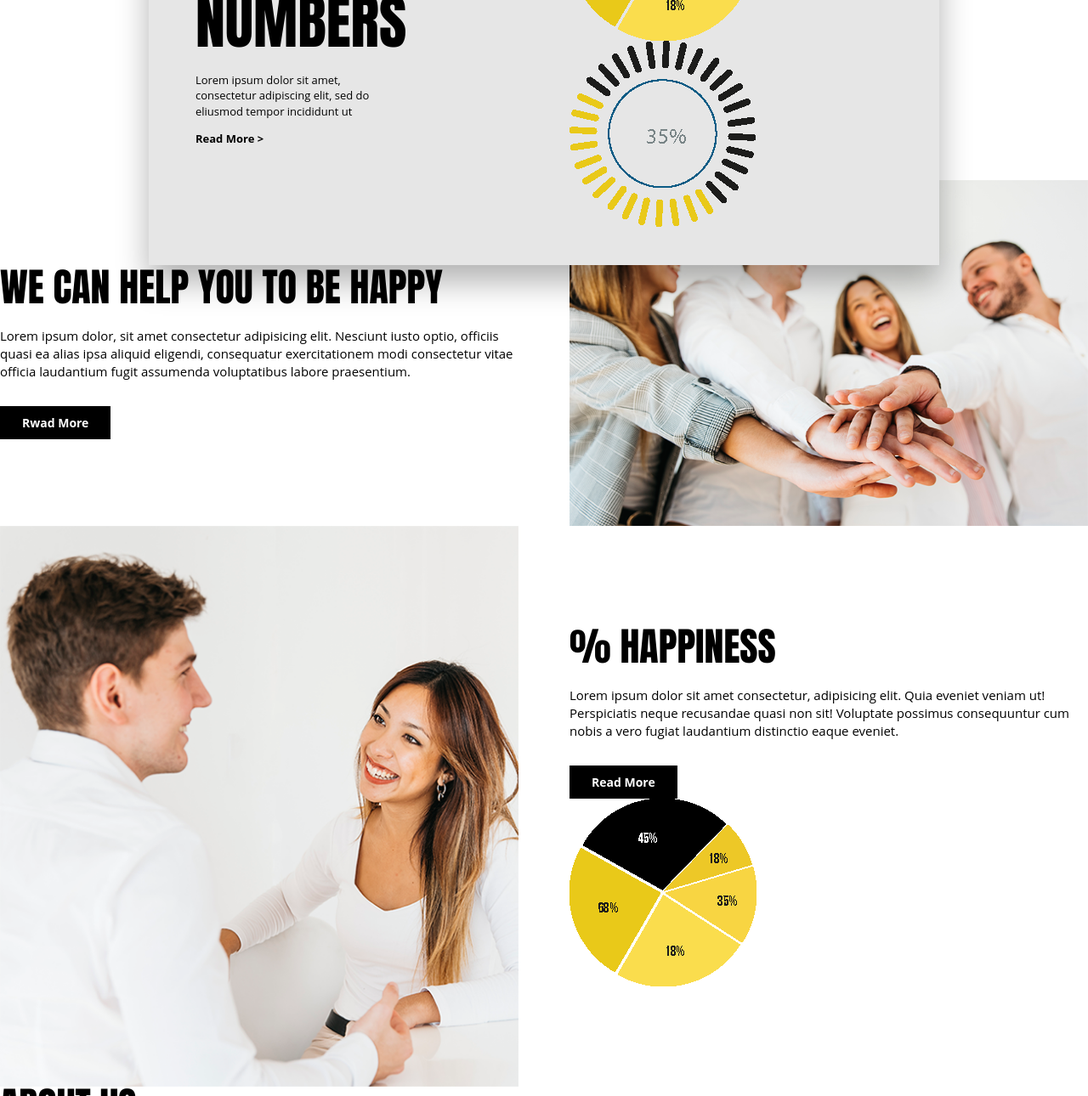
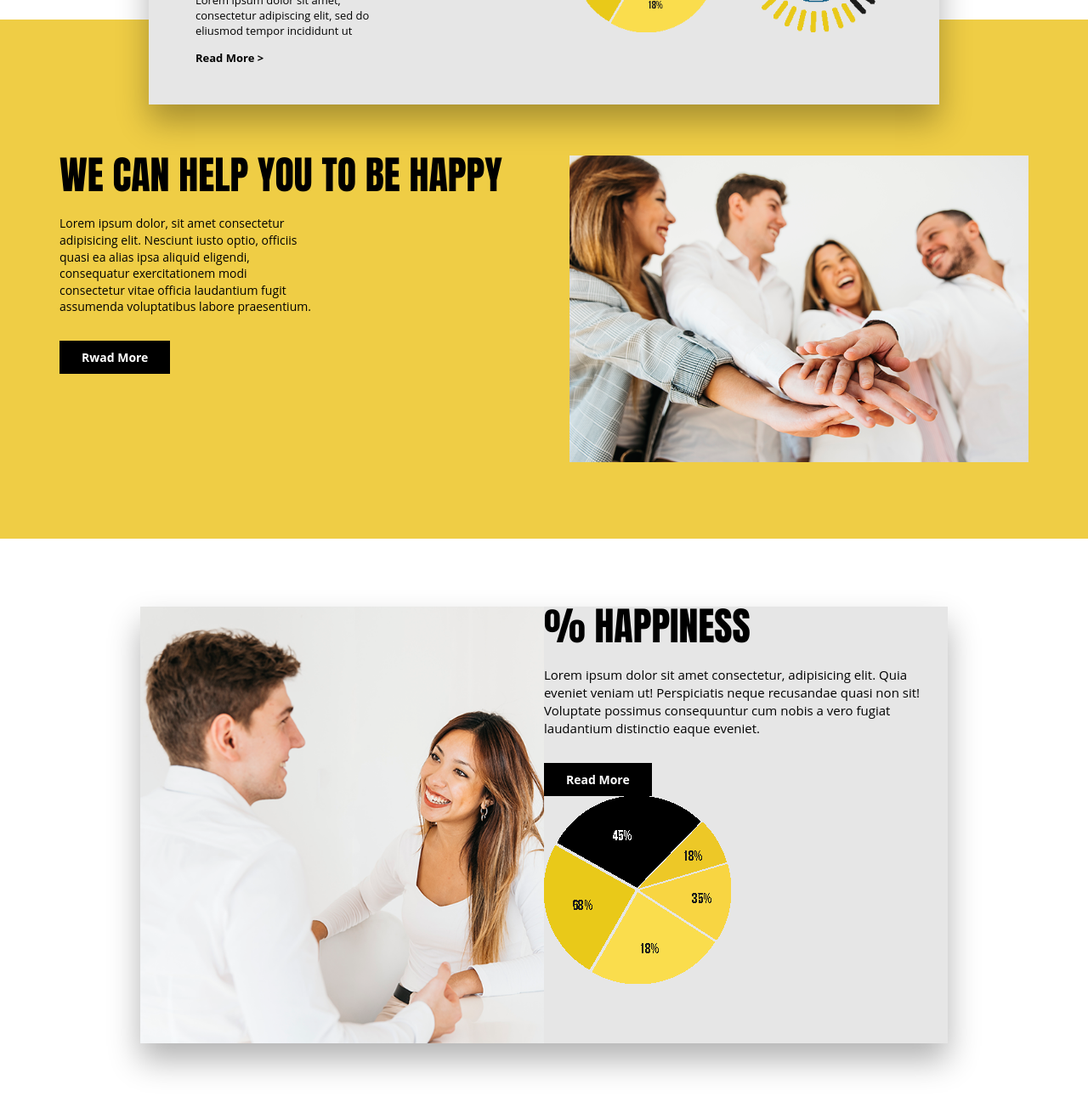
Before and after one commit to valentinacerotres-png/Proyecto_Happiness, a plain HTML site: page index.html in a window 1280 px wide. Shown: the part 833-2123 px from the top of the page at 85% size. Drawn offline with Linux system fonts and the light colour scheme.

Commit message:
seguimos

```diff
--- a/styles/style.css
+++ b/styles/style.css
@@ -135,3 +135,39 @@ main > section:nth-child(2) {
     font-weight: 700;
     font-size: 13px;
 }
+
+.graficas {
+    display: flex;
+    justify-content: space-around;
+    align-items: center;
+    gap: 20px;
+}
+
+.graficas img {
+    width: 170px;
+}
+
+main > section:nth-child(3) {
+    background-color: var(--amarillo);
+    padding: 160px 70px 90px;
+    align-items: flex-end;
+}
+
+main > section:nth-child(3) > div:first-child {
+    align-self: flex-start;
+}
+
+.union p {
+    font-size: 14px;
+    max-width: 300px;
+}
+
+main > section:nth-child(4) {
+    width: 80%;
+    max-width: 950px;
+    margin: 80px auto;
+    gap: 0;
+    align-items: stretch;
+    background-color: var(--gris);
+    box-shadow: 0 20px 35px rgba(0, 0, 0, 0.3);
+}
```
